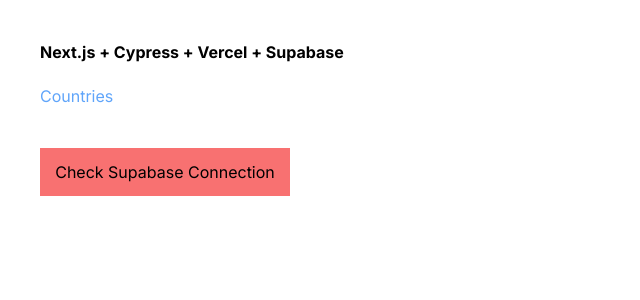
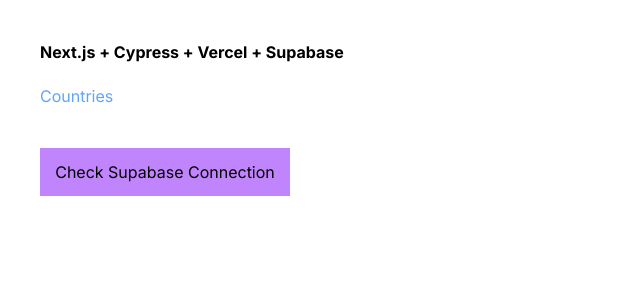
Before and after one commit to GizemUnaal/test-integration, a Next.js app: page / in a window 1280 px wide. Shown: the top 300 px of the page, without its empty margins (0-640 px from the left). Built offline with nearby package versions, Linux system fonts and the light colour scheme.

Commit message:
refactor: change color for button

```diff
--- a/src/app/page.tsx
+++ b/src/app/page.tsx
@@ -27,7 +27,7 @@ export default function Home() {
         ))}
       </ul>
       <button
-        className="bg-red-400 w-[250px] p-3"
+        className="bg-purple-400 w-[250px] p-3"
         onClick={checkSupabaseConnection}
         data-cy="getCountries"
       >
```
